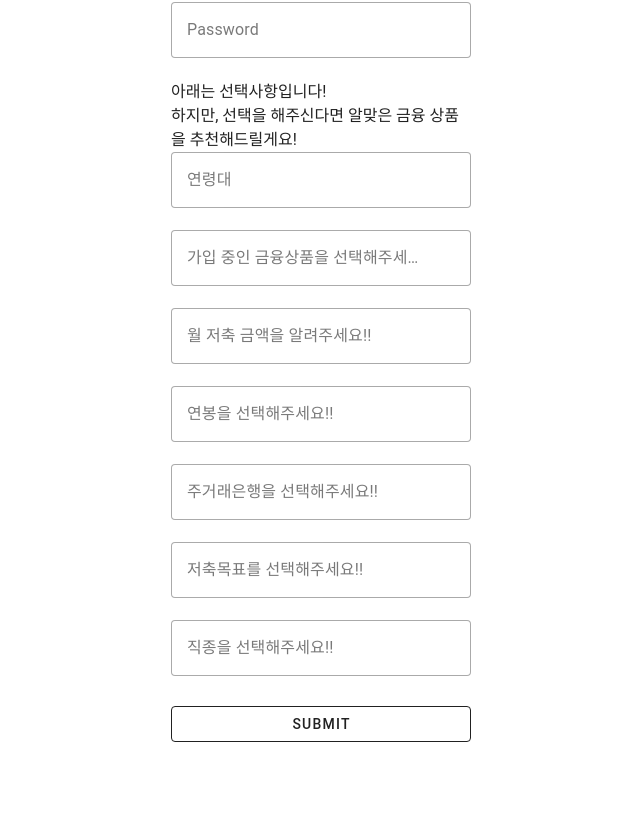
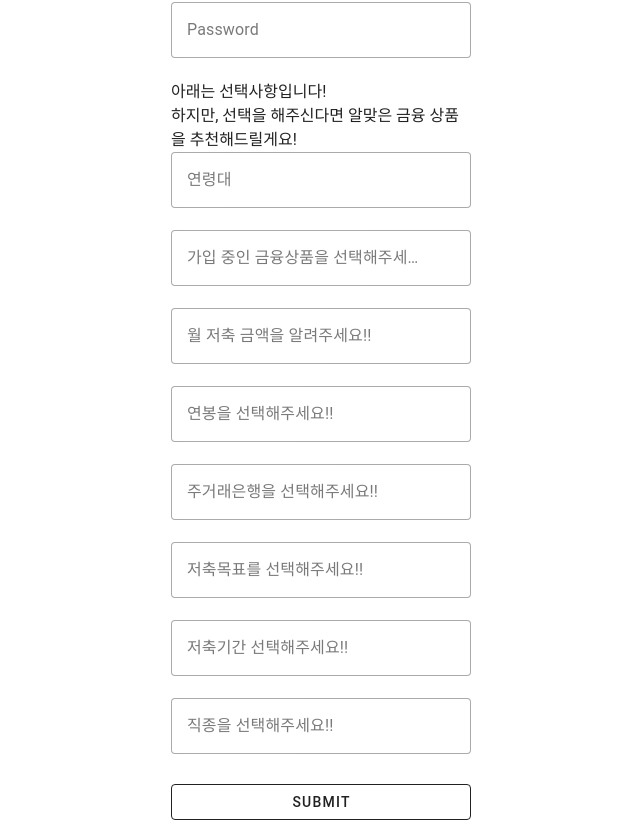
Before and after one commit to Nahangsi/Nahangsi, a Vue app in the folder final-pjt-front/front/: page /signup in a window 1280 px wide. Shown: the part 306-1126 px from the top of the page, without its empty margins (319-959 px from the left). Before the commit the page ends 1048 px from the top, so only its background shows below. Built offline with nearby package versions, Linux system fonts and the light colour scheme.

Commit message:
회원폼수정

```diff
--- a/final-pjt-front/front/src/App.vue
+++ b/final-pjt-front/front/src/App.vue
@@ -4,7 +4,7 @@
     <RouterLink :to="{ name: 'CurrencyCal' }">환전</RouterLink>
     <RouterLink :to="{ name: 'ArticleView' }">Articles</RouterLink>
     <div v-if="store.isLogin">
-      <RouterLink :to="{ name: 'profile' }">프로필</RouterLink>
+      <RouterLink :to="{ name: 'mypage' }">Mypage</RouterLink>
       <p @click="logout">로그아웃</p>
     </div>
     <div v-else>
--- a/final-pjt-front/front/src/router/index.js
+++ b/final-pjt-front/front/src/router/index.js
@@ -1,13 +1,19 @@
 import { createRouter, createWebHistory } from "vue-router";
 
+// deposits
 import CurrencyCal from "@/views/deposits/CurrencyCal.vue"
+// community
 import CreateView from '@/views/community/CreateView.vue'
 import ArticleView from '@/views/community/ArticleView.vue'
 import DetailView from '@/views/community/DetailView.vue'
+// home
 import HomeView from "../views/HomeView.vue";
+// accounts
 import SignupView from "../views/accounts/SignupView.vue";
 import LoginView from "../views/accounts/LoginView.vue";
 import ProfileView from "../views/accounts/ProfileView.vue"
+// mypage
+import MypageMainView from "../views/mypage/MypageMainView.vue"
 
 const router = createRouter({
   history: createWebHistory(import.meta.env.BASE_URL),
@@ -54,6 +60,12 @@ const router = createRouter({
       name: "login",
       component: LoginView,
     },
+    // 마이페이지 메인
+    {
+      path: "/mypage",
+      name: "mypage",
+      component: MypageMainView,
+    },
     // 프로필
     {
       path: "/profile",
--- a/final-pjt-front/front/src/stores/account.js
+++ b/final-pjt-front/front/src/stores/account.js
@@ -84,7 +84,27 @@ export const useAccountStore = defineStore(
         });
     };
 
-    return { API_URL, signup, login, token, isLogin, logout };
+    const UserInfo = (context) => {
+      const token = context.state.token
+      const userinfo = ref(null)
+      axios({
+        methods : "get",
+        url : `${API_URL}/accounts/user/`,
+        headers : {
+          Authorization : `Token ${token}`
+        }
+      })
+      .then((res) => {
+        console.log(res)
+        userinfo = res.data
+      })
+      .catch((err) => {
+        console.log(err)
+      })
+
+    }
+
+    return { API_URL, signup, login, token, isLogin, logout, UserInfo };
   },
   { persist: true }
 );
--- a/final-pjt-front/front/src/views/accounts/SignupView.vue
+++ b/final-pjt-front/front/src/views/accounts/SignupView.vue
@@ -72,6 +72,12 @@
             variant="outlined"
           ></v-combobox>
           <v-combobox
+            v-model="savingsTerm"
+            :items="savingsTermItmes"
+            label="저축기간 선택해주세요!!"
+            variant="outlined"
+          ></v-combobox>
+          <v-combobox
             v-model="occupation"
             :items="occupationItmes"
             label="직종을 선택해주세요!!"
@@ -120,6 +126,7 @@
   const primaryBank = ref(null);
   const occupation = ref(null);
   const savingsGoal = ref(null);
+  const savingsTerm = ref(null)
 
   const items = ["Programming", "Design", "Vue", "Vuetify"];
   const salaryItems = [
@@ -172,12 +179,25 @@
     "직장인",
     "학생",
   ];
+  const savingsTermItmes = [
+    "6개월",
+    "12개월",
+    "24개월",
+    "36개월"
+  ]
   const signup = function () {
     const payload = {
       username: username.value,
       password1: password1.value,
       password2: password2.value,
+      // age: Number(age.value.replace(/[^0-9]/g, '')) || "",
+      // money: Number(money.value.replace(/([^0-9].*)$/g, '')) || "",
+      // financial_products: financialProducts.value|| "",
+      // primary_bank: primaryBank.value|| "",
+      // occupation: occupation.value|| "",
+      // savings_goal: savingsGoal.value|| ""
     };
+
 
     if (email.value !== null && email.value !== "") {
       payload.email = email.value;
@@ -204,6 +224,9 @@
     if (savingsGoal.value !== null && savingsGoal.value !== "") {
       payload.savings_goal = savingsGoal.value;
     }
+    if (savingsTerm.value !== null && savingsTerm.value !== "") {
+      payload.savings_term = savingsTerm.value;
+    }
 
     store.signup(payload);
   };
--- /dev/null
+++ b/final-pjt-front/front/src/views/mypage/MypageMainView.vue
@@ -0,0 +1,17 @@
+<template>
+  <div>
+    <v-avatar class="icon" image="https://item.kakaocdn.net/do/9fc0462374fa73111ee6b47046b9ce7b8b566dca82634c93f811198148a26065" size="60"></v-avatar>
+  </div>
+</template>
+
+<script setup>
+
+</script>
+
+<style scoped>
+
+.icon {
+  box-shadow: 1px 2px 8px #cccccc;
+}
+
+</style>
```
Also changed, not shown: 1 other file (tests, documents, lock files or other folders).
